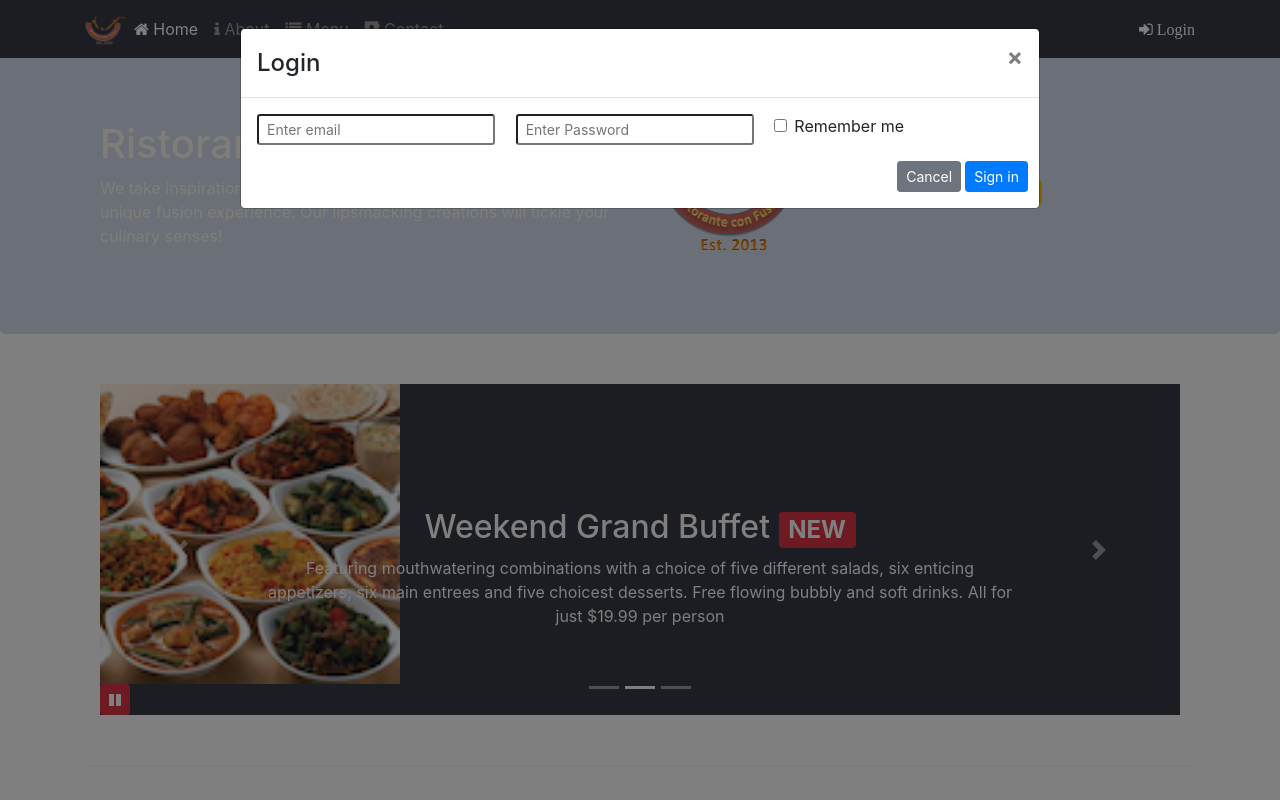
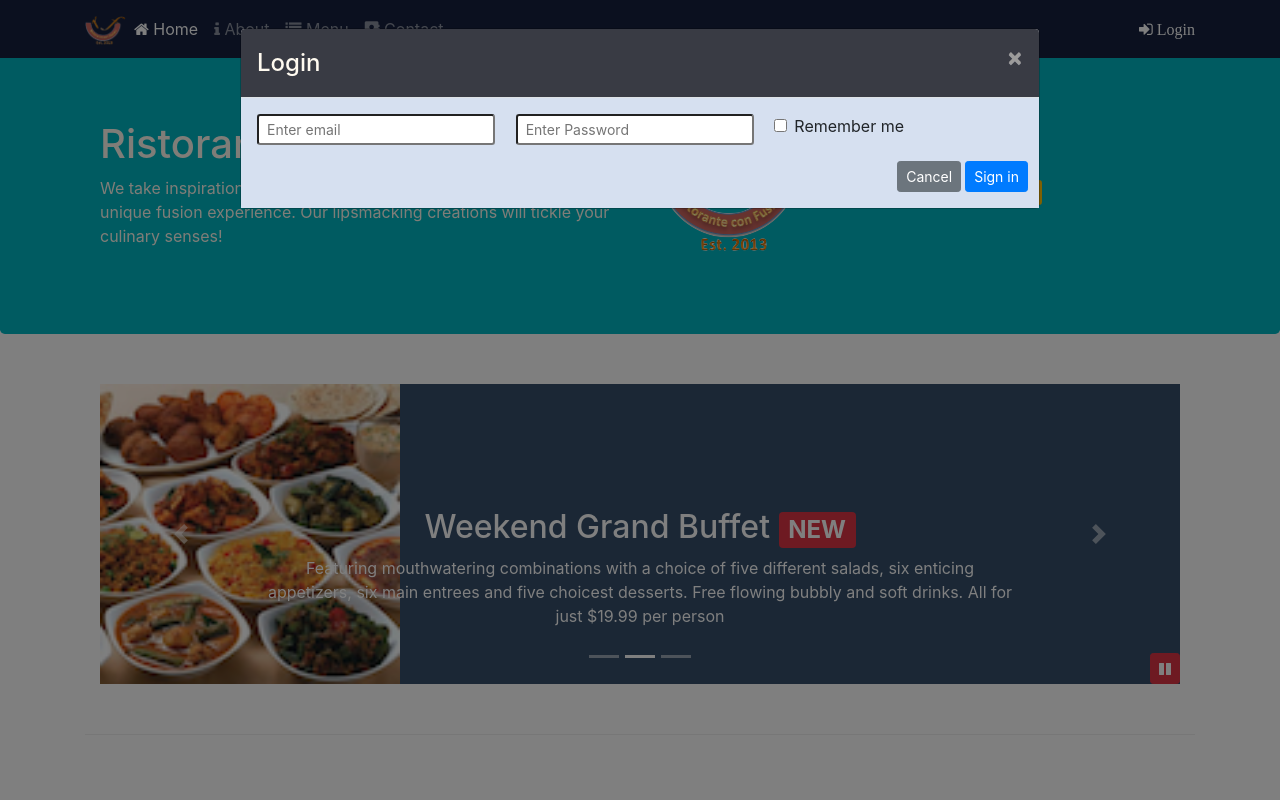
Before and after one commit to Koundinya-noob/conFusion, a website: page index.html in a window 1280 px wide. Both pictures are taken after a click on the link "Login". Shown: the top 800 px of the page. Drawn offline with nearby package versions, Linux system fonts and the light colour scheme.

Commit message:
Assignment 4

```diff
--- /dev/null
+++ b/css/styles.scss
@@ -0,0 +1,19 @@
+$lt-gray: #ddd;
+$background-dark: #393b44;
+$background-light: #d6e0f0;
+$background-pale: f6f6f6;
+
+// Height variables
+$carousel-item-height: 300px;
+
+.modal-header {
+    background: $background-dark;
+    color: #fffaf0;
+    button {
+    color: #fffaf0;
+    }
+}
+
+.modal-body {
+    background: $background-light;
+}
--- a/index.html
+++ b/index.html
@@ -11,6 +11,7 @@
     <link rel="stylesheet" href="node_modules/bootstrap/dist/css/bootstrap.css">
     <link rel="stylesheet" type="text/css" href="node_modules/font-awesome/css/font-awesome.min.css">
     <link rel="stylesheet" type="text/css" href="node_modules/bootstrap-social/bootstrap-social.css">
+    <link rel="stylesheet" href="css/styles-old.css">
     <link rel="stylesheet" href="css/styles.css">
     <title>Ristorante Con Fusion</title>
 </head>
@@ -30,7 +31,7 @@
                     <li class="nav-item"><a class="nav-link" href="./contactus.html"><span class="fa fa-address-book"></span> Contact</a></li>
                 </ul>
                 <span class="navbar-text">
-                    <a data-toggle="modal" data-target="#loginModal">
+                    <a id="login-btn">
                         <span class="fa fa-sign-in">  Login
                         </span>
                     </a>
@@ -85,7 +86,7 @@
                     <img src="img/logo.png" class="img-fluid">
                 </div>
                 <div class="col-6 col-sm-3 align-self-center">
-                    <a role="button" class="btn-sm btn-warning text-decoration-none" data-toggle="modal" data-target="#Reservemodal">Reserve Table</a>
+                    <a id="reserve-btn" role="button" class="btn-sm btn-warning text-decoration-none">Reserve Table</a>
                 </div>
             </div>
         </div>
@@ -314,6 +315,14 @@
                 }
 
             });
+
+            $("#login-btn").click(function(){
+                $('#loginModal').modal('show');
+            });
+
+            $('#reserve-btn').click(function(){
+                $('#Reservemodal').modal('show');
+            });
         });
     </script>
 </body>
```
Also changed, not shown: css/styles.css.
